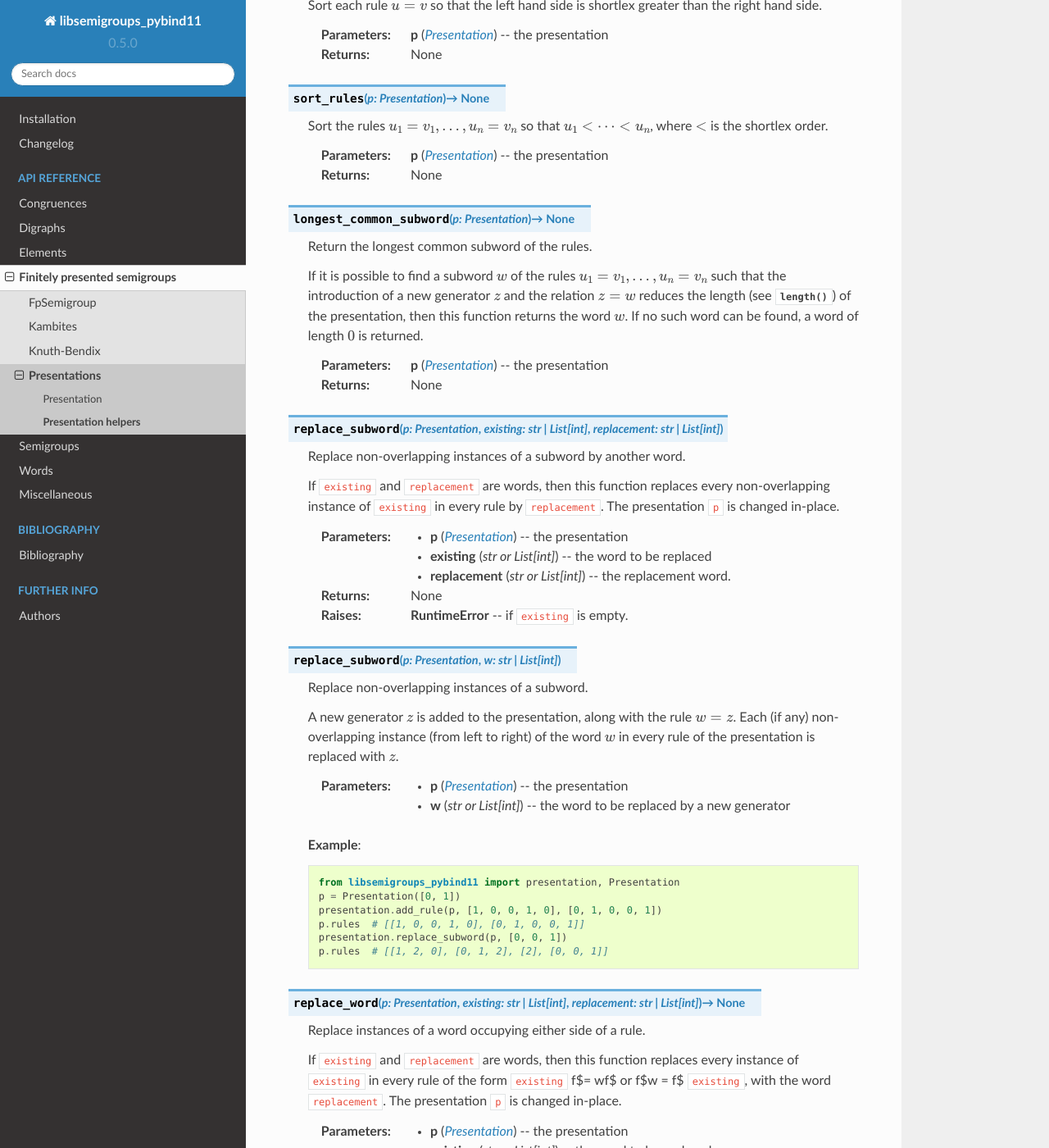
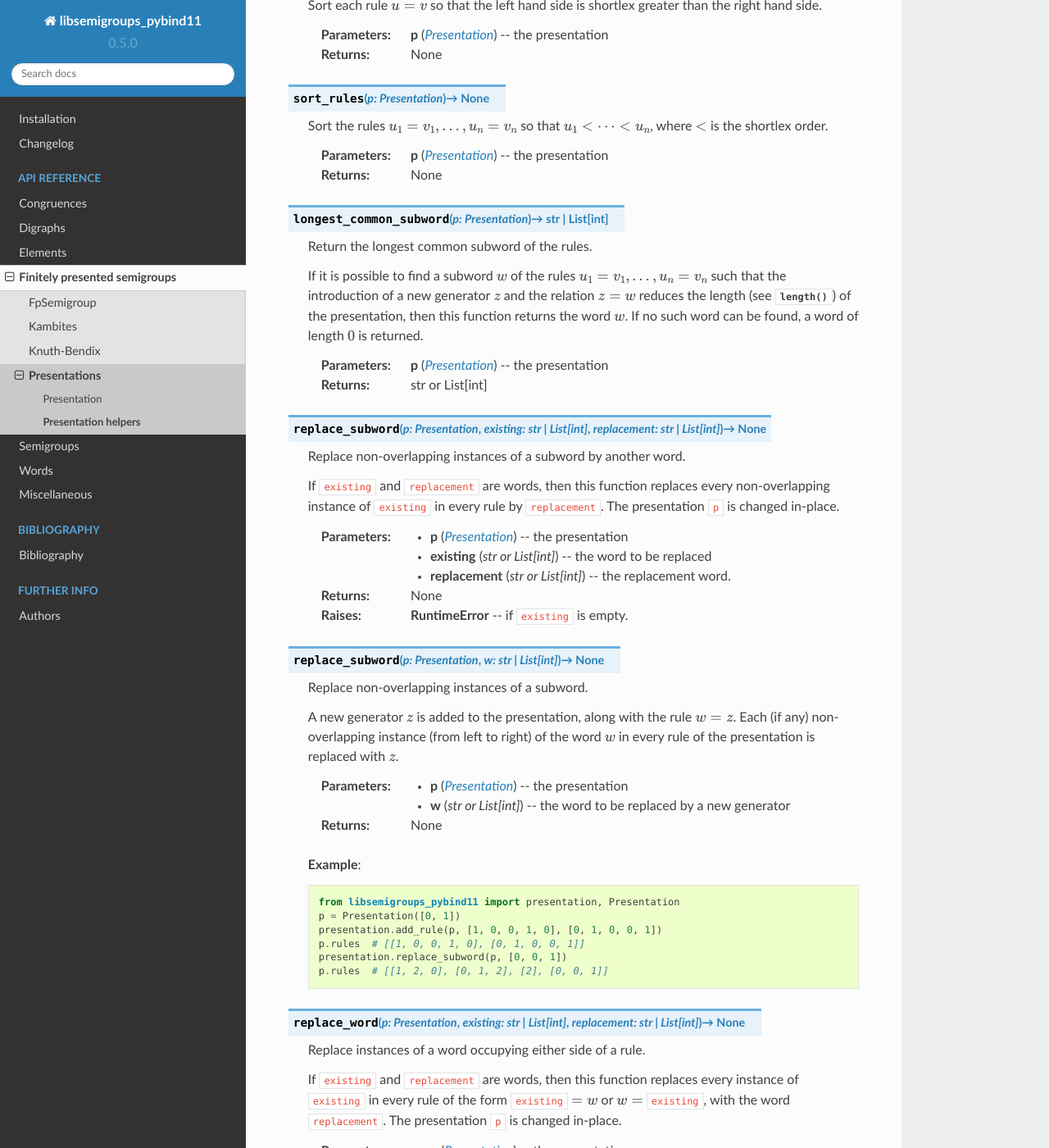
Before and after one commit to libsemigroups/libsemigroups_pybind11, a Sphinx documentation site: the page built from docs/source/presentations/present-helpers.rst, in a window 1280 px wide and 1400 px high, scrolled down 5275 px. Shown: the whole window at 82% size. Built offline with Sphinx 7.4.7 and the Read the Docs theme 2.0.0, drawn with Linux system fonts in a browser that asks for light colours; pages that are not in the unit, such as notebooks, are missing from menus.

Commit message:
Fix some errors and omissions in present-helpers doc

```diff
--- a/docs/source/presentations/present-helpers.rst
+++ b/docs/source/presentations/present-helpers.rst
@@ -352,7 +352,7 @@ Full API
 
    :returns: None
 
-.. py:function:: longest_common_subword(p: Presentation) -> None
+.. py:function:: longest_common_subword(p: Presentation) -> Union[str, List[int]]
 
    Return the longest common subword of the rules.
 
@@ -365,9 +365,9 @@ Full API
    :param p: the presentation
    :type p: Presentation
 
-   :returns: None
+   :returns: str or List[int]
 
-.. py:function:: replace_subword(p: Presentation, existing: Union[str, List[int]], replacement: Union[str, List[int]])
+.. py:function:: replace_subword(p: Presentation, existing: Union[str, List[int]], replacement: Union[str, List[int]]) -> None
    :noindex:
 
    Replace non-overlapping instances of a subword by another word.
@@ -387,7 +387,7 @@ Full API
 
    :raises RuntimeError: if ``existing`` is empty.
 
-.. py:function:: replace_subword(p: Presentation, w: Union[str, List[int]])
+.. py:function:: replace_subword(p: Presentation, w: Union[str, List[int]]) -> None
 
    Replace non-overlapping instances of a subword.
 
@@ -400,6 +400,8 @@ Full API
    :type p: Presentation
    :param w: the word to be replaced by a new generator
    :type w: str or List[int]
+
+   :returns: None
 
    **Example**::
 
@@ -416,7 +418,7 @@ Full API
 
    If ``existing`` and ``replacement`` are words, then this function replaces
    every instance of ``existing`` in every rule of the form
-   ``existing`` \f$= w\f$ or \f$w = \f$ ``existing``, with the word
+   ``existing`` :math:`= w` or :math:`w =` ``existing``, with the word
    ``replacement``. The presentation ``p`` is changed in-place.
 
    :param p: the presentation
@@ -428,14 +430,14 @@ Full API
 
    :returns: None
 
-.. py:function:: length(p: Presentation) -> None
+.. py:function:: length(p: Presentation) -> int
 
    Return the sum of the lengths of the rules.
 
    :param p: the presentation
    :type p: Presentation
 
-   :returns: None
+   :returns: int
 
 .. py:function:: reverse(p: Presentation) -> None
 
```
